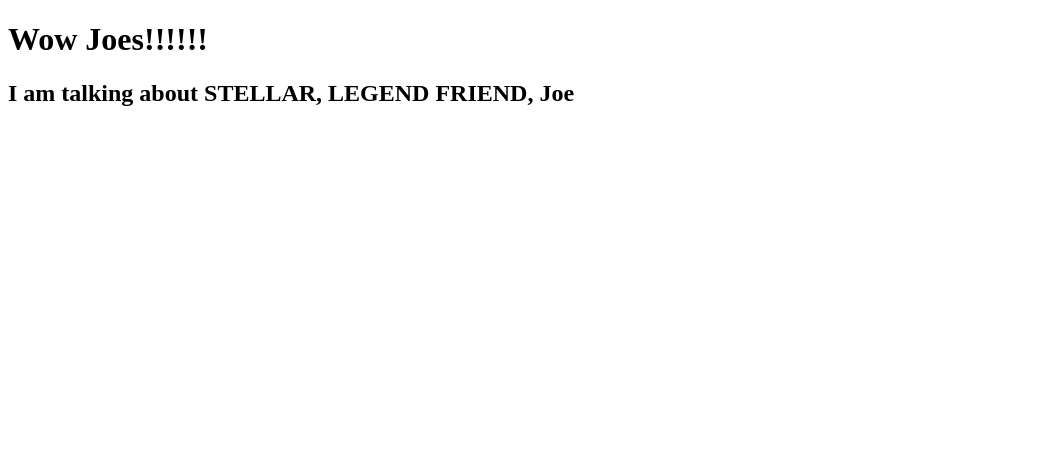
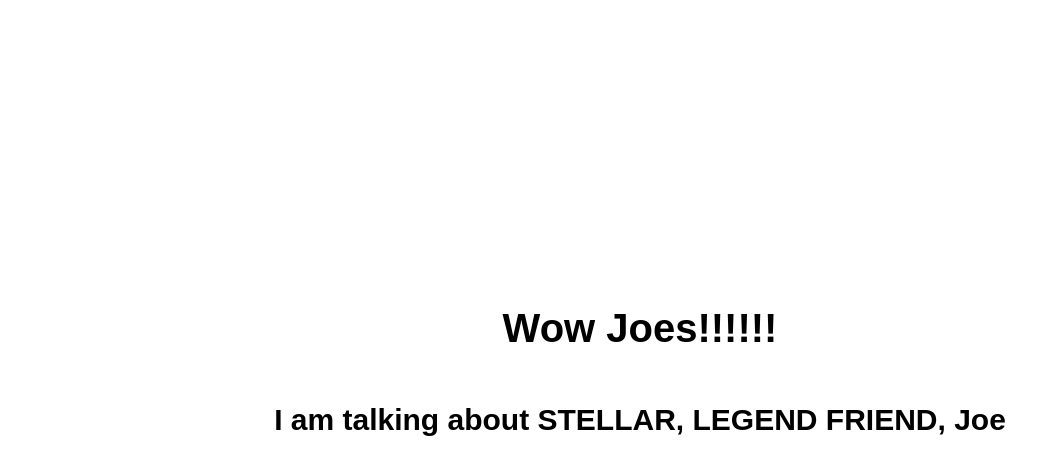
Before and after one commit to AsafGerchak/congenial-fiesta, a plain HTML site: page index.html in a window 1280 px wide. Shown: the whole page, without its empty margins (0-1060 px from the left). Drawn offline with Linux system fonts and the light colour scheme.

Commit message:
stylinnnn :high_heel::tophat::sparkles:

```diff
--- a/index.html
+++ b/index.html
@@ -5,6 +5,28 @@
   <meta http-equiv="X-UA-Compatible" content="IE=edge">
   <meta name="viewport" content="width=device-width, initial-scale=1.0">
   <title>Friends are sexy joes + Joemmraddes</title>
+
+  <style>
+
+    html {
+      font-size: 125%;
+      font-family: sans-serif;
+    }
+
+    body {
+      height: 100vh;
+      display: flex;
+      flex-direction: column;
+      justify-content: center;
+      align-items: center;
+    }
+
+    h2 {
+      margin-bottom: 100px;
+    }
+
+  </style>
+
 </head>
 <body>
 
```
